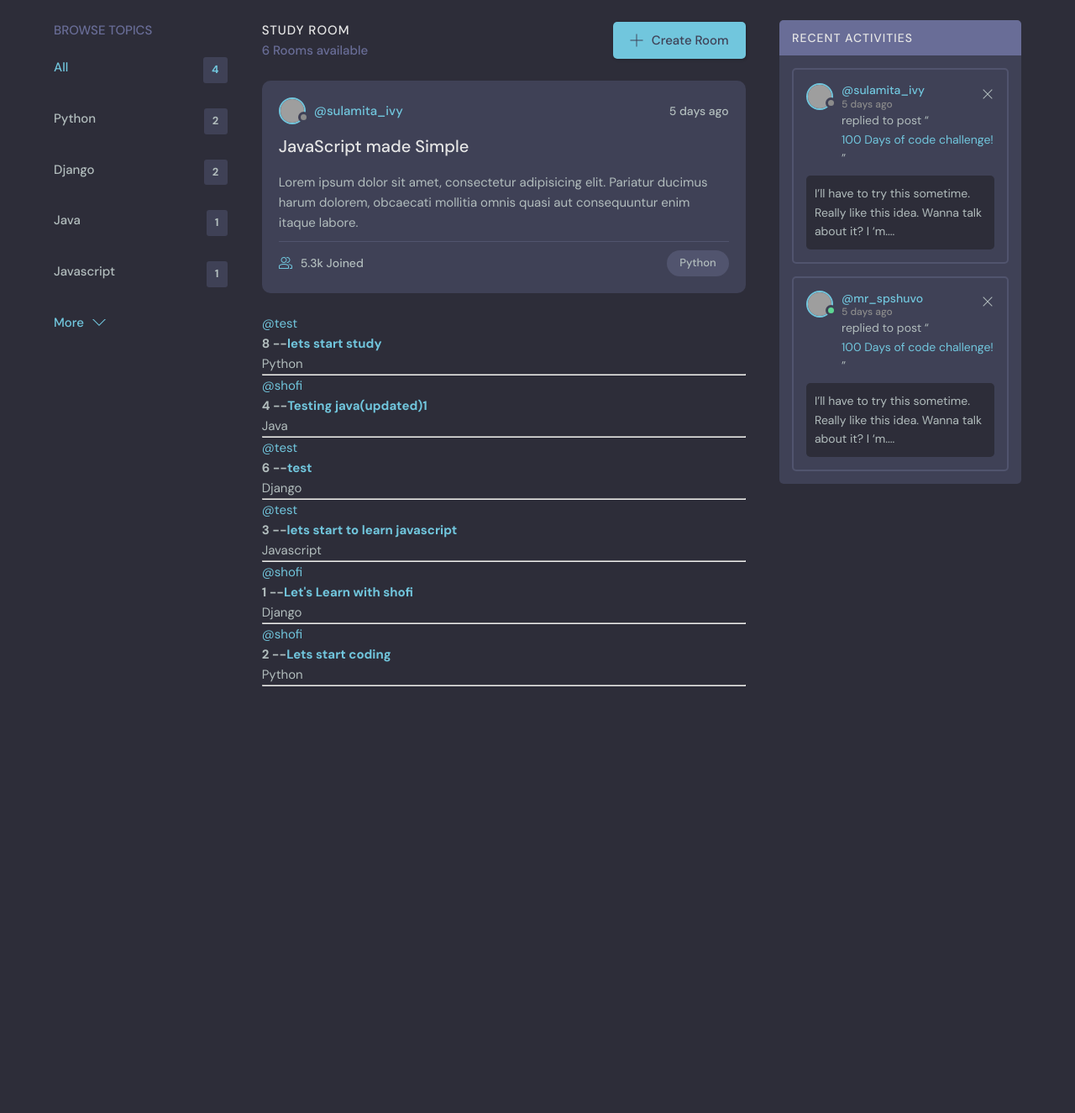
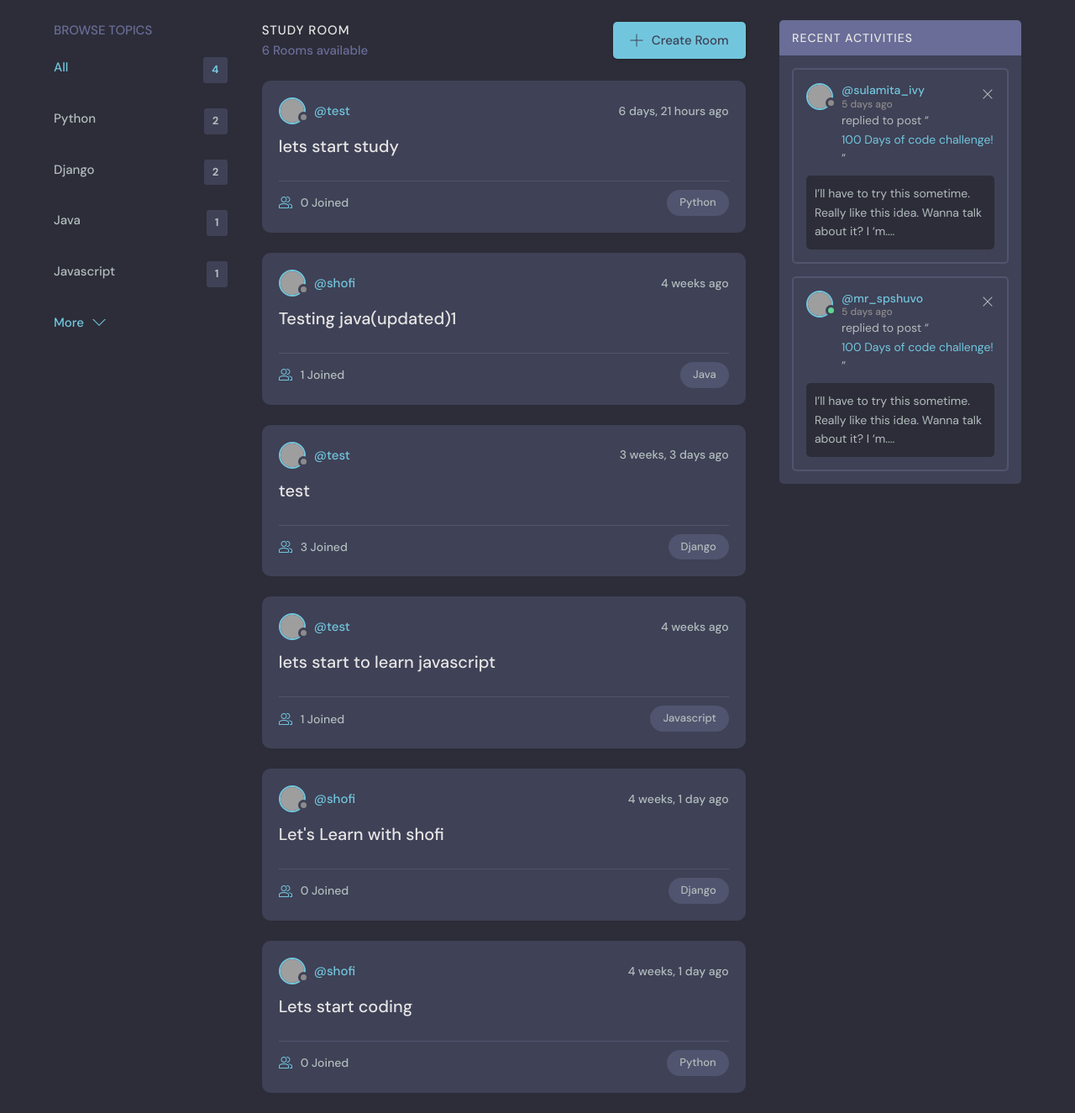
Before and after one commit to mdshofiullah/DiscussApp, a Django app: page / in a window 1280 px wide. Shown: the part 76-1401 px from the top of the page at 84% size. Before the commit the page ends 893 px from the top, so only its background shows below. Run offline with Django 4.2, Linux system fonts and the light colour scheme; data comes from the database, SQL or seed files in the repository; grey boxes are pictures that could not be loaded.

Commit message:
customize room list and topics

```diff
--- a/base/templates/base/feed_components.html
+++ b/base/templates/base/feed_components.html
@@ -1,25 +1,29 @@
+{% for room in rooms %}
 <div class="roomListRoom">
 	<div class="roomListRoom__header">
-		<a href="profile.html" class="roomListRoom__author">
+		<a
+			href="{% url 'user-profile' room.host.id %}"
+			class="roomListRoom__author"
+		>
 			<div class="avatar avatar--small">
 				<img src="https://randomuser.me/api/portraits/women/11.jpg" />
 			</div>
-			<span>@sulamita_ivy</span>
+			<span>@{{room.host.username}}</span>
 		</a>
 		<div class="roomListRoom__actions">
-			<span>5 days ago</span>
+			<span>{{room.created|timesince}} ago</span>
 		</div>
 	</div>
 	<div class="roomListRoom__content">
-		<a href="room.html">JavaScript made Simple</a>
-		<p>
+		<a href="{% url 'room' room.id %}">{{room.name}}</a>
+		<!-- <p>
 			Lorem ipsum dolor sit amet, consectetur adipisicing elit. Pariatur ducimus
 			harum dolorem, obcaecati mollitia omnis quasi aut consequuntur enim itaque
 			labore.
-		</p>
+		</p> -->
 	</div>
 	<div class="roomListRoom__meta">
-		<a href="room.html" class="roomListRoom__joined">
+		<a href="{% url 'room' room.id %}" class="roomListRoom__joined">
 			<svg
 				version="1.1"
 				xmlns="http://www.w3.org/2000/svg"
@@ -41,25 +45,9 @@
 					d="M12 16c3.859 0 7-3.141 7-7s-3.141-7-7-7c-3.859 0-7 3.141-7 7s3.141 7 7 7zM12 4c2.757 0 5 2.243 5 5s-2.243 5-5 5-5-2.243-5-5c0-2.757 2.243-5 5-5z"
 				></path>
 			</svg>
-			5.3k Joined
+			{{room.participants.all.count}} Joined
 		</a>
-		<p class="roomListRoom__topic">Python</p>
+		<p class="roomListRoom__topic">{{room.topic.name}}</p>
 	</div>
 </div>
-
-<div>
-	{% for room in rooms %}
-	<div>
-		{% if request.user == room.host %}
-		<a href="{% url 'update-room' room.id %}">Edit</a>
-		<a href="{% url 'delete-room' room.id %}">Delete</a>
-		{% endif %}
-
-		<a href="{% url 'user-profile' room.host.id %}">@{{room.host.username}}</a>
-		<h5>{{room.id}} --<a href="{% url 'room' room.id %}">{{room.name}}</a></h5>
-		<small>{{room.topic.name}}</small>
-		<hr />
-	</div>
-
-	{% endfor %}
-</div>
+{% endfor %}
```
